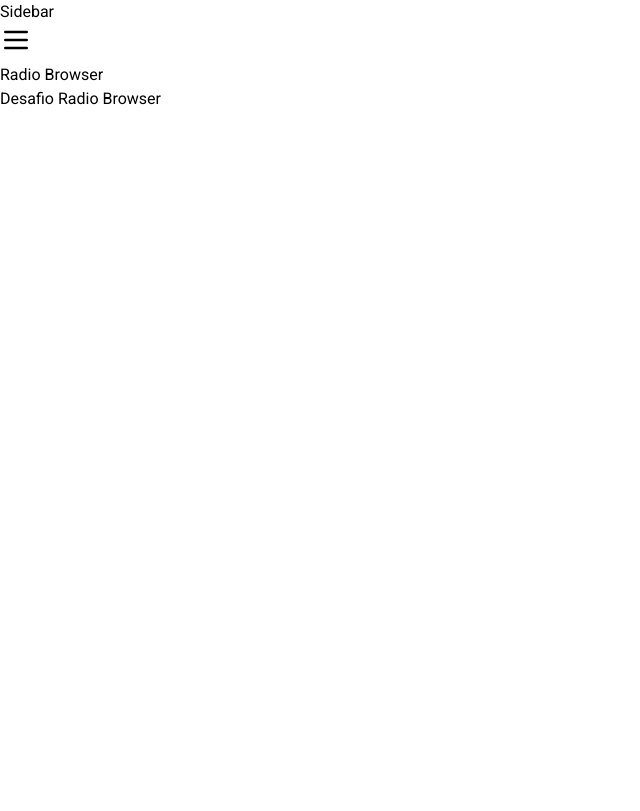
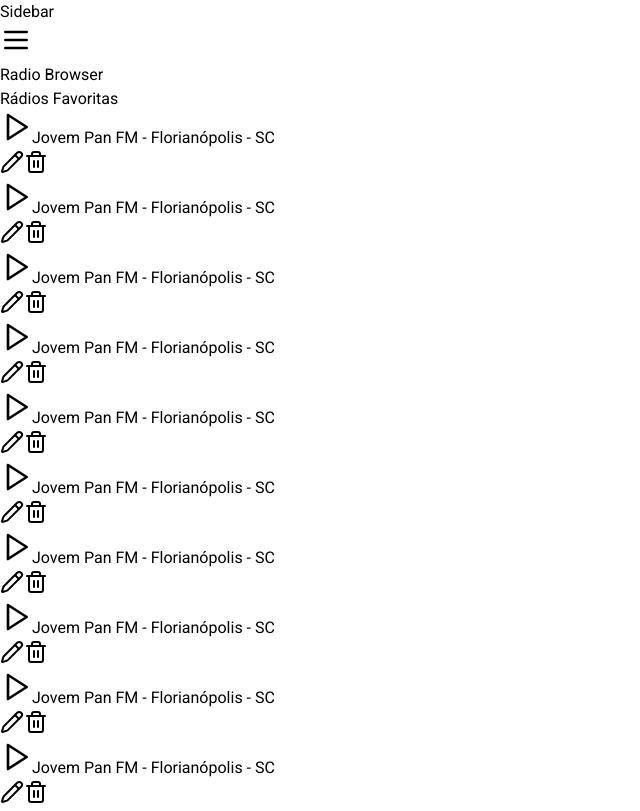
Before and after one commit to devdavimoliveira/radio-browser, a Next.js app: page / in a window 1280 px wide. Shown: the whole page, without its empty margins (0-640 px from the left). Built offline with nearby package versions, Linux system fonts and the light colour scheme.

Commit message:
feat: create favorite-list component

```diff
--- /dev/null
+++ b/src/app/(app)/components/favorite-list.tsx
@@ -0,0 +1,29 @@
+import { Pencil, Play, Trash2 } from 'lucide-react'
+
+export default function FavoriteList() {
+  return (
+    <ul className="flex h-[calc(100%-3.25rem)] flex-col gap-5 overflow-y-auto pr-4 [scrollbar-color:#27272a_transparent]">
+      {Array.from({ length: 10 }).map((_, index) => (
+        <li key={index} className="rounded-lg bg-zinc-800 px-5 py-8">
+          <div className="flex items-center justify-between">
+            <div className="flex items-center gap-2">
+              <button title="Tocar Rádio">
+                <Play size={32} />
+              </button>
+              <span className="text-lg">Jovem Pan FM - Florianópolis - SC</span>
+            </div>
+
+            <div className="flex gap-4">
+              <button title="Editar Rádio" className="mx-auto">
+                <Pencil size={24} />
+              </button>
+              <button title="Remover Rádio" className="block">
+                <Trash2 size={24} />
+              </button>
+            </div>
+          </div>
+        </li>
+      ))}
+    </ul>
+  )
+}
--- a/src/app/(app)/page.tsx
+++ b/src/app/(app)/page.tsx
@@ -1,7 +1,10 @@
+import FavoriteList from './components/favorite-list'
+
 export default function Home() {
   return (
-    <div>
-      <h2>Desafio Radio Browser</h2>
+    <div className="h-[calc(100%-3.5rem)] p-4">
+      <h2 className="mb-5 text-2xl font-medium">Rádios Favoritas</h2>
+      <FavoriteList />
     </div>
   )
 }
```
